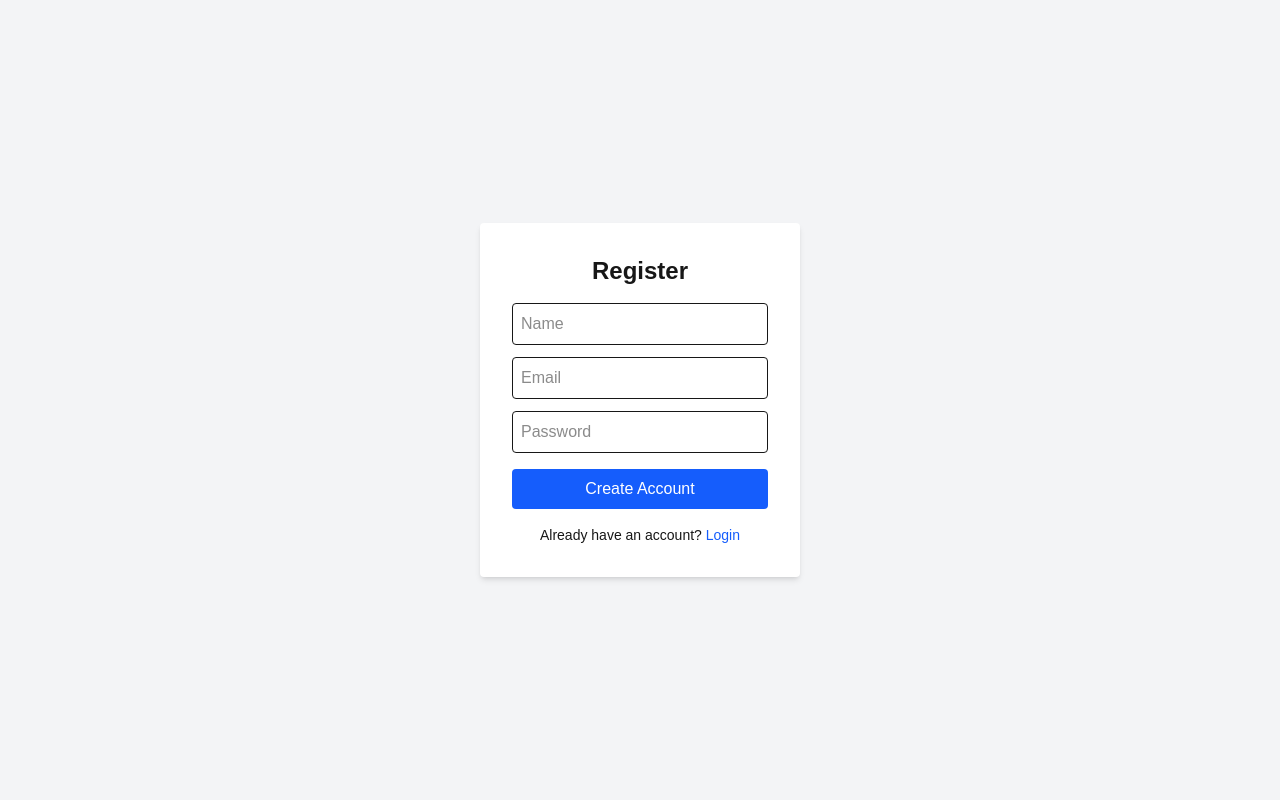
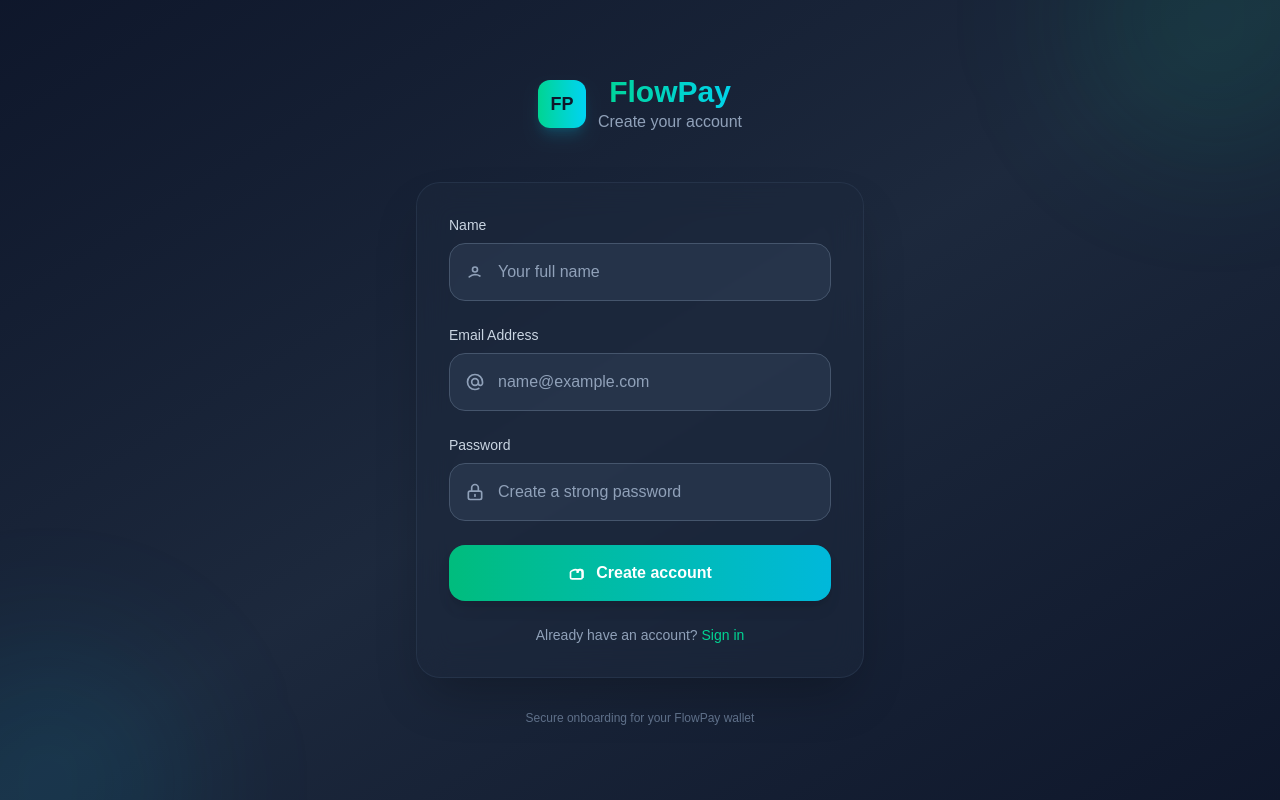
Before and after one commit to ab1uD/FlowPay, a Next.js app in the folder frontend/: page /register in a window 1280 px wide. Built offline with nearby package versions, Linux system fonts and the light colour scheme; no server answers.

Commit message:
Improved the register page with modern UI

```diff
--- a/frontend/app/register/page.tsx
+++ b/frontend/app/register/page.tsx
@@ -31,64 +31,131 @@ export default function Register() {
   };
 
   return (
-    <div className="flex justify-center items-center min-h-screen bg-gray-100">
-      <form
-        onSubmit={handleRegister}
-        className="bg-white p-8 rounded shadow-md w-80"
-      >
-        <h2 className="text-2xl font-bold mb-4 text-center">Register</h2>
+    <div className="min-h-screen bg-gradient-to-br from-slate-900 via-slate-800 to-slate-900 flex items-center justify-center p-4 relative overflow-hidden">
+      <div className="absolute inset-0 overflow-hidden">
+        <div className="absolute -top-32 -right-20 w-72 h-72 bg-emerald-500/10 rounded-full blur-3xl"></div>
+        <div className="absolute -bottom-32 -left-24 w-72 h-72 bg-cyan-500/10 rounded-full blur-3xl"></div>
+      </div>
 
+      <div className="relative z-10 w-full max-w-md">
+        <div className="text-center mb-8">
+          <div className="inline-flex items-center justify-center space-x-3 mb-4">
+            <div className="w-12 h-12 bg-gradient-to-r from-emerald-400 to-cyan-400 rounded-xl flex items-center justify-center shadow-lg shadow-cyan-500/20">
+              <span className="text-slate-900 font-bold text-lg">FP</span>
+            </div>
+            <div>
+              <h1 className="text-3xl font-bold bg-gradient-to-r from-emerald-400 to-cyan-400 bg-clip-text text-transparent">
+                FlowPay
+              </h1>
+              <p className="text-slate-400">Create your account</p>
+            </div>
+          </div>
+        </div>
+
+        <div className="bg-slate-800/50 backdrop-blur-lg border border-slate-700/50 rounded-3xl p-8 shadow-2xl">
+          <form onSubmit={handleRegister} className="space-y-6">
             {error && (
-          <div className="bg-red-100 border border-red-400 text-red-700 px-4 py-2 rounded mb-4 text-sm">
-            {error}
+              <div className="bg-red-500/10 border border-red-500/20 text-red-400 px-4 py-3 rounded-2xl flex items-center gap-3">
+                <svg className="w-5 h-5" fill="none" stroke="currentColor" viewBox="0 0 24 24">
+                  <path strokeLinecap="round" strokeLinejoin="round" strokeWidth={2} d="M12 8v4m0 4h.01M21 12a9 9 0 11-18 0 9 9 0 0118 0z" />
+                </svg>
+                <span className="text-sm font-medium">{error}</span>
               </div>
             )}
 
+            <div>
+              <label className="block text-sm font-medium text-slate-300 mb-2">Name</label>
+              <div className="relative">
+                <div className="absolute inset-y-0 left-0 pl-4 flex items-center pointer-events-none">
+                  <svg className="w-5 h-5 text-slate-400" fill="none" stroke="currentColor" viewBox="0 0 24 24">
+                    <path strokeLinecap="round" strokeLinejoin="round" strokeWidth={2} d="M5.121 17.804A11.955 11.955 0 0112 15c2.12 0 4.106.616 5.879 1.804M15 9a3 3 0 11-6 0 3 3 0 016 0z" />
+                  </svg>
+                </div>
                 <input
                   type="text"
-          placeholder="Name"
+                  placeholder="Your full name"
                   value={name}
                   onChange={(e) => setName(e.target.value)}
-          className="border p-2 w-full mb-3 rounded"
+                  className="w-full bg-slate-700/50 border border-slate-600 rounded-2xl p-4 pl-12 text-white placeholder-slate-400 focus:outline-none focus:ring-2 focus:ring-emerald-500 focus:border-transparent transition-all duration-200"
                   required
                 />
+              </div>
+            </div>
 
+            <div>
+              <label className="block text-sm font-medium text-slate-300 mb-2">Email Address</label>
+              <div className="relative">
+                <div className="absolute inset-y-0 left-0 pl-4 flex items-center pointer-events-none">
+                  <svg className="w-5 h-5 text-slate-400" fill="none" stroke="currentColor" viewBox="0 0 24 24">
+                    <path strokeLinecap="round" strokeLinejoin="round" strokeWidth={2} d="M16 12a4 4 0 10-8 0 4 4 0 008 0zm0 0v1.5a2.5 2.5 0 005 0V12a9 9 0 10-9 9m4.5-1.206a8.959 8.959 0 01-4.5 1.207" />
+                  </svg>
+                </div>
                 <input
                   type="email"
-          placeholder="Email"
+                  placeholder="name@example.com"
                   value={email}
                   onChange={(e) => setEmail(e.target.value)}
-          className="border p-2 w-full mb-3 rounded"
+                  className="w-full bg-slate-700/50 border border-slate-600 rounded-2xl p-4 pl-12 text-white placeholder-slate-400 focus:outline-none focus:ring-2 focus:ring-emerald-500 focus:border-transparent transition-all duration-200"
                   required
                 />
+              </div>
+            </div>
 
+            <div>
+              <label className="block text-sm font-medium text-slate-300 mb-2">Password</label>
+              <div className="relative">
+                <div className="absolute inset-y-0 left-0 pl-4 flex items-center pointer-events-none">
+                  <svg className="w-5 h-5 text-slate-400" fill="none" stroke="currentColor" viewBox="0 0 24 24">
+                    <path strokeLinecap="round" strokeLinejoin="round" strokeWidth={2} d="M12 15v2m-6 4h12a2 2 0 002-2v-6a2 2 0 00-2-2H6a2 2 0 00-2 2v6a2 2 0 002 2zm10-10V7a4 4 0 00-8 0v4h8z" />
+                  </svg>
+                </div>
                 <input
                   type="password"
-          placeholder="Password"
+                  placeholder="Create a strong password"
                   value={password}
                   onChange={(e) => setPassword(e.target.value)}
-          className="border p-2 w-full mb-4 rounded"
+                  className="w-full bg-slate-700/50 border border-slate-600 rounded-2xl p-4 pl-12 text-white placeholder-slate-400 focus:outline-none focus:ring-2 focus:ring-emerald-500 focus:border-transparent transition-all duration-200"
                   required
                 />
+              </div>
+            </div>
 
             <button
               type="submit"
               disabled={loading}
-          className="bg-blue-600 text-white w-full p-2 rounded hover:bg-blue-700 disabled:bg-blue-400"
+              className="w-full bg-gradient-to-r from-emerald-500 to-cyan-500 hover:from-emerald-600 hover:to-cyan-600 disabled:from-slate-600 disabled:to-slate-600 text-white font-semibold py-4 px-6 rounded-2xl transition-all duration-200 flex items-center justify-center gap-2 shadow-lg hover:shadow-xl disabled:shadow-none"
             >
-          {loading ? "Creating..." : "Create Account"}
+              {loading ? (
+                <>
+                  <div className="animate-spin rounded-full h-5 w-5 border-b-2 border-white"></div>
+                  <span>Creating account...</span>
+                </>
+              ) : (
+                <>
+                  <svg className="w-5 h-5" fill="none" stroke="currentColor" viewBox="0 0 24 24">
+                    <path strokeLinecap="round" strokeLinejoin="round" strokeWidth={2} d="M12 11c0-1.657 1.343-3 3-3s3 1.343 3 3v6m-6-6c0-1.657-1.343-3-3-3S3 9.343 3 11v6a2 2 0 002 2h10a2 2 0 002-2v-6c0-1.657-1.343-3-3-3s-3 1.343-3 3" />
+                  </svg>
+                  <span>Create account</span>
+                </>
+              )}
             </button>
+          </form>
 
-        <p className="text-sm text-center mt-4">
+          <div className="mt-6 text-center text-slate-400 text-sm">
             Already have an account?{" "}
-          <span
+            <button
               onClick={() => router.push("/login")}
-            className="text-blue-600 cursor-pointer hover:underline"
+              className="text-emerald-400 hover:text-emerald-300 font-medium transition-colors duration-200"
             >
-            Login
-          </span>
-        </p>
-      </form>
+              Sign in
+            </button>
+          </div>
+        </div>
+
+        <div className="text-center mt-8 text-slate-500 text-xs">
+          Secure onboarding for your FlowPay wallet
+        </div>
+      </div>
     </div>
   );
 }
```
Lines whose indentation alone changed are shown as unchanged.
